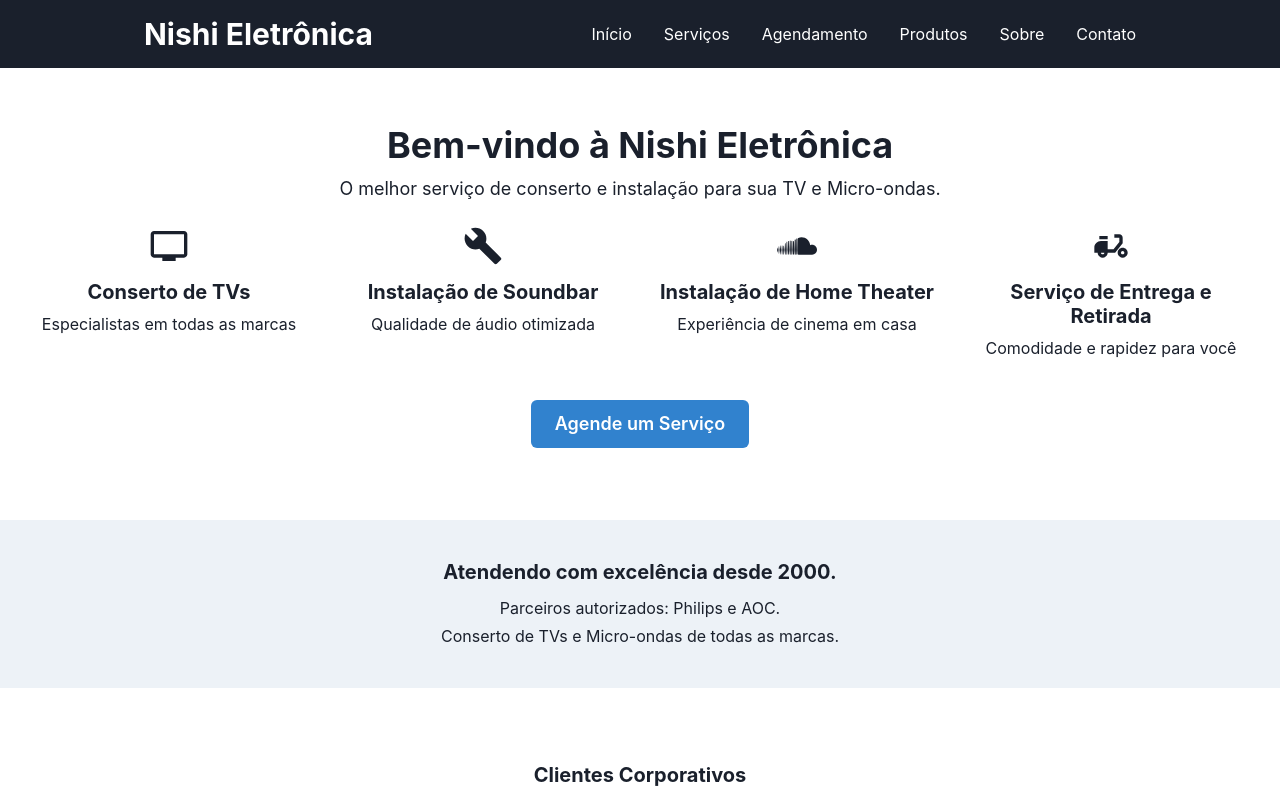
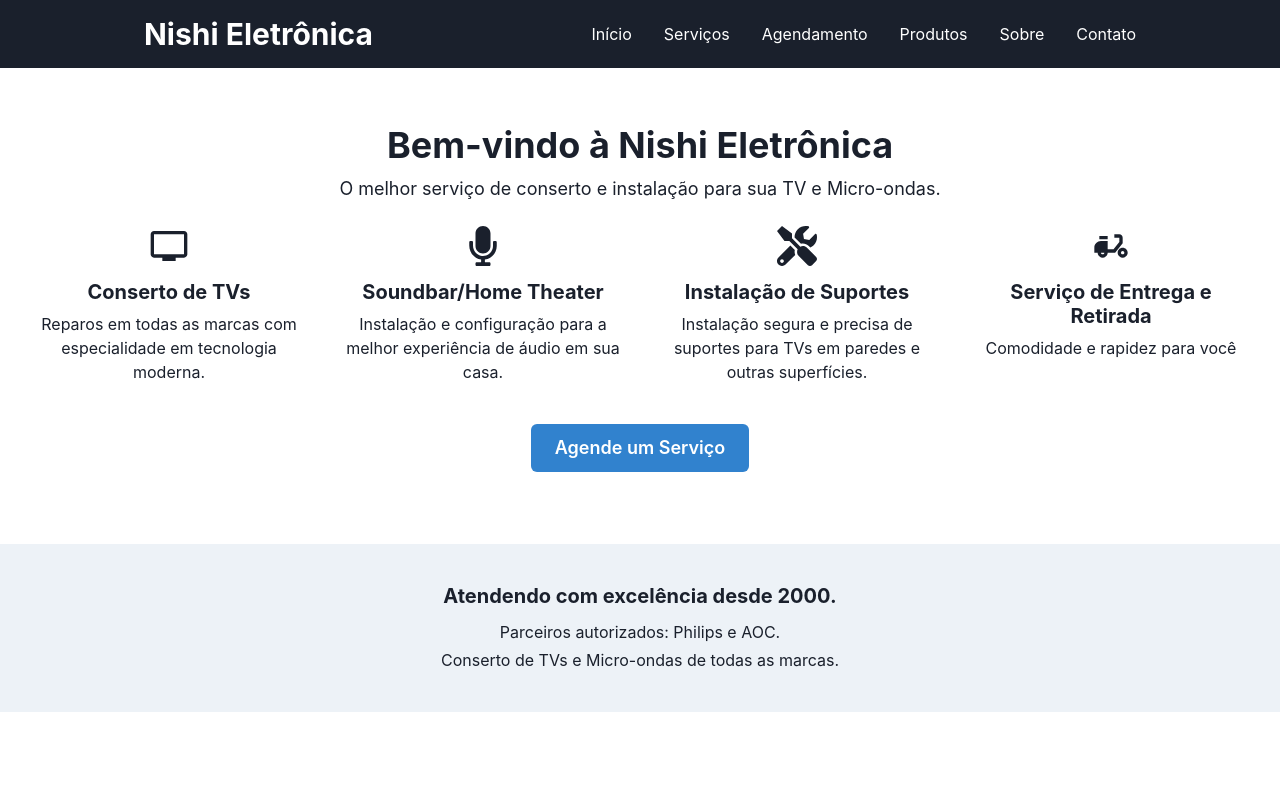
Before and after one commit to Smart624/FrontEnd-PI-4SE, a React (Vite) app: page / in a window 1280 px wide. Shown: the top 789 px of the page. Built offline with nearby package versions, Linux system fonts and the light colour scheme.

Commit message:
Improved the home page

```diff
--- a/src/pages/Home/index.tsx
+++ b/src/pages/Home/index.tsx
@@ -12,7 +12,7 @@ import {
     Icon, Center
 } from '@chakra-ui/react';
 import {MdBuild, MdDeliveryDining, MdTv} from 'react-icons/md';
-import {FaSoundcloud} from 'react-icons/fa';
+import {FaMicrophone, FaSoundcloud, FaTools} from 'react-icons/fa';
 import Layout from '../../components/Layout';
 import {useNavigate} from 'react-router-dom';
 import CorporateClients from '../../components/CorporateClients';
@@ -46,17 +46,17 @@ const Home: React.FC = () => {
                     <ServiceBox
                         icon={MdTv}
                         title="Conserto de TVs"
-                        description="Especialistas em todas as marcas"
+                        description="Reparos em todas as marcas com especialidade em tecnologia moderna."
                     />
                     <ServiceBox
-                        icon={MdBuild}
-                        title="Instalação de Soundbar"
-                        description="Qualidade de áudio otimizada"
+                        icon={FaMicrophone}
+                        title="Soundbar/Home Theater"
+                        description="Instalação e configuração para a melhor experiência de áudio em sua casa."
                     />
                     <ServiceBox
-                        icon={FaSoundcloud}
-                        title="Instalação de Home Theater"
-                        description="Experiência de cinema em casa"
+                        icon={FaTools}
+                        title="Instalação de Suportes"
+                        description="Instalação segura e precisa de suportes para TVs em paredes e outras superfícies."
                     />
                     <ServiceBox
                         icon={MdDeliveryDining}
```
